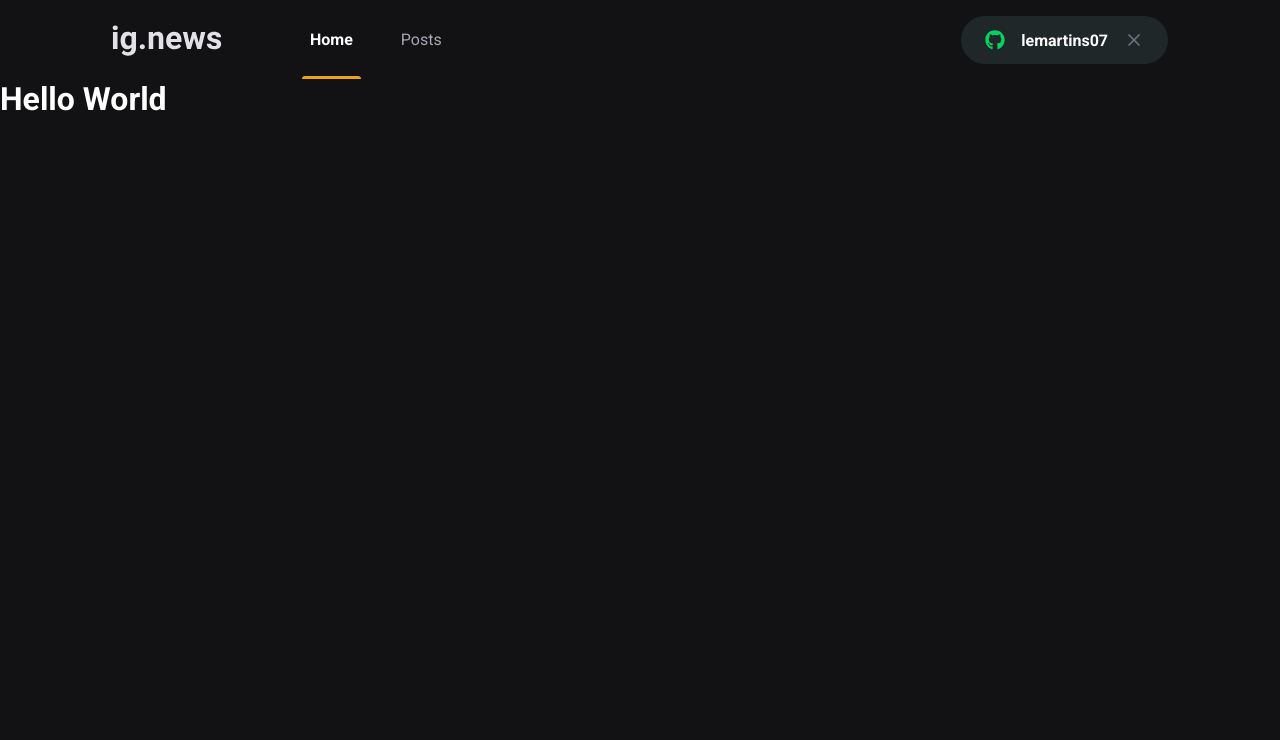
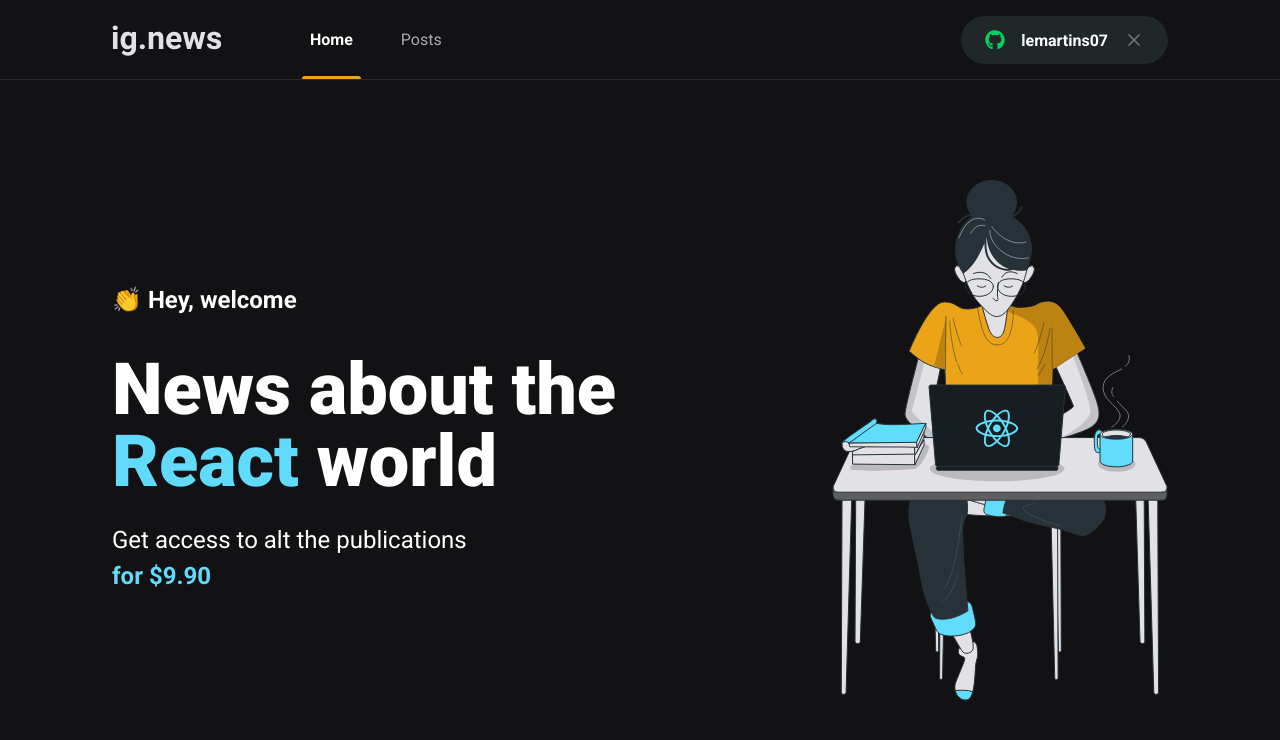
Before and after one commit to lemartins07/ignews, a Next.js app: page / in a window 1280 px wide. Shown: the top 740 px of the page. Built offline with nearby package versions, Linux system fonts and the light colour scheme.

Commit message:
Página Home

```diff
--- a/src/components/Header/styles.module.scss
+++ b/src/components/Header/styles.module.scss
@@ -1,6 +1,6 @@
 .headerContainer {
   height: 5rem;
-  border-bottom: 1px solid var(--gray-800);
+  border-bottom: 1px solid var(--gray-700);
 }
 
 .headerContent {
--- /dev/null
+++ b/src/pages/home.module.scss
@@ -0,0 +1,42 @@
+.contentContainer {
+  max-width: 1120px;
+  margin: 0 auto;
+  padding: 0 2rem;
+  height: calc(100vh - 5rem);
+
+  display: flex;
+  align-items: center;
+  justify-content: space-between;
+}
+
+.hero {
+  max-width: 600px;
+
+  > span {
+    font-size: 1.5rem;
+    font-weight: bold;
+  }
+
+  h1 {
+    font-size: 4.5rem;
+    line-height: 4.5rem;
+    font-weight: 900;
+    margin-top: 2.5rem;
+
+    span {
+      color: var(--cyan-500);
+    }
+  }
+
+  p {
+    font-size: 1.5rem;
+    line-height: 2.25rem;
+    margin-top: 1.5rem;
+
+    span {
+      color: var(--cyan-500);
+      font-weight: bold;
+    }
+  }
+
+}
--- a/src/pages/index.tsx
+++ b/src/pages/index.tsx
@@ -1,12 +1,28 @@
 import Head from 'next/head';
+
+import styles from './home.module.scss';
 
 export default function Home() {
   return (
     <>
       <Head>
-        <title>Ig.News</title>
+        <title>Home | Ig.News</title>
       </Head>
-      <h1>Hello World</h1>
+      <main className={styles.contentContainer}>
+        <section className={styles.hero}>
+          <span>👏 Hey, welcome</span>
+          <h1>
+            News about the
+            <span> React</span> world
+          </h1>
+          <p>
+            Get access to alt the publications <br />
+            <span>for $9.90</span>
+          </p>
+        </section>
+
+        <img src="/images/avatar.svg" alt="Girl coding" />
+      </main>
     </>
   )
 }
```
